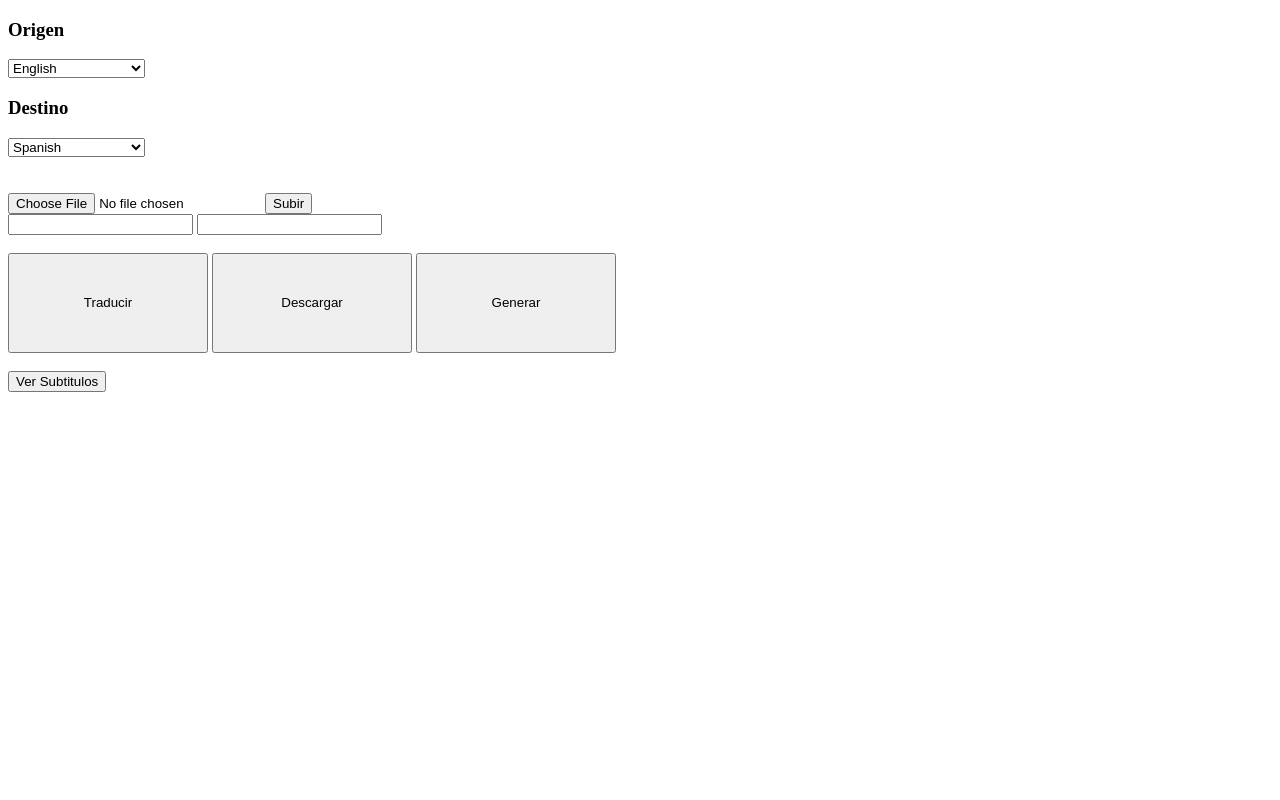
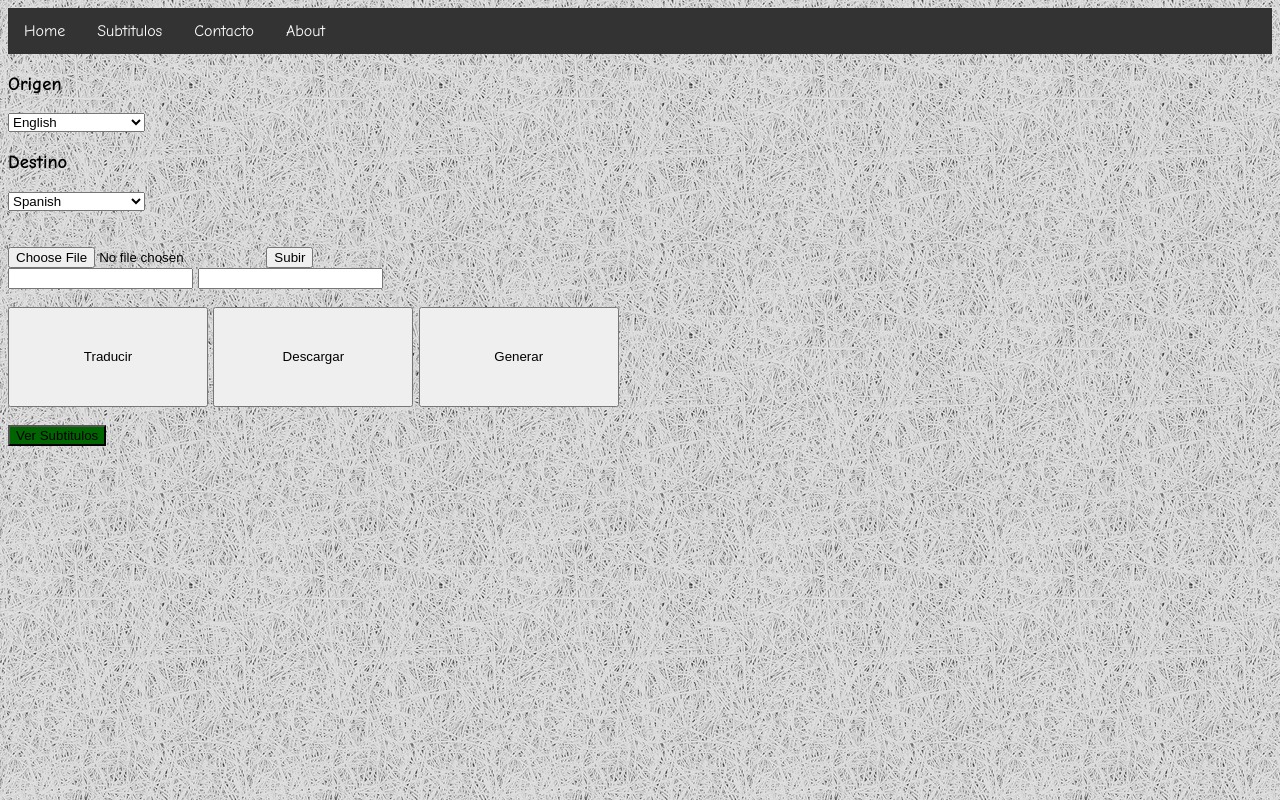
Before and after one commit to JavierT90/ProyectoSrt, a plain HTML site: page Proyecto_Subs/cliente.html in a window 1280 px wide. Drawn offline with nearby package versions, Linux system fonts and the light colour scheme; no server answers.

Commit message:
agregado css

```diff
--- a/Proyecto_Subs/cliente.html
+++ b/Proyecto_Subs/cliente.html
@@ -5,6 +5,9 @@
 <head>
 <!-- -->
 <title>Cliente Socketio</title>
+<link href="style.css" type="text/css" rel="stylesheet" />
+<link href="fondo.jpg" type="file"/>
+
 <script src="https://code.jquery.com/jquery-1.10.2.min.js"></script>
 <script type="text/javascript" src="socket.io-1.3.5.js"></script>
 <script type="text/javascript" src="scripts.js"></script>
@@ -12,6 +15,13 @@
 </script>
 </head>
 <body>
+
+<ul>
+  <li><a href="default.asp">Home</a></li>
+  <li><a href="news.asp">Subtitulos</a></li>
+  <li><a href="contact.asp">Contacto</a></li>
+  <li><a href="about.asp">About</a></li>
+</ul>
 
   <div>
     <h3>Origen</h3>
@@ -147,7 +157,7 @@
     <button id="btn_1"style='width:200px; height:100px' >Generar</button>
 
 <br><br>
-    <button id="btn_showSub" padding: '10px 20px 10px 20px';   background-color: #4CAF50;>Ver Subtitulos</button>
+    <button id="btn_showSub" padding: '10px 20px 10px 20px';   >Ver Subtitulos</button>
 
 <div id="div1"></div>
 
--- /dev/null
+++ b/Proyecto_Subs/style.css
@@ -0,0 +1,106 @@
+body {
+	/*background:#E6E6FA	;*/
+	background-image:url("fondo.jpg");
+
+	font-family:Comic Sans MS;
+}
+
+ul {
+    list-style-type: none;
+    margin: 0;
+    padding: 0;
+    overflow: hidden;
+    background-color: #333;
+}
+
+li {
+    float: left;
+}
+
+li a {
+    display: block;
+    color: white;
+    text-align: center;
+    padding: 14px 16px;
+    text-decoration: none;
+}
+
+/* Change the link color to #111 (black) on hover */
+li a:hover {
+    background-color: #111;
+}
+
+/*
+h2#titulo {
+
+	text-align: center;
+	font-size:45px;
+}
+ul#menu {
+   padding: 0;
+}
+
+ul#menu li {
+   display: inline;
+}
+
+ul#menu li a {
+   font-size:20px;
+   background-color: #20B2AA;
+   color: white;
+   padding: 5px 5px;
+   text-decoration: none;
+   border-radius: 4px 4px 0 0;
+}
+
+div#sobrepuesta{
+	float: right;
+	background: url("engrane.jpg") no-repeat;
+	width:480px;
+	height:375px
+}
+
+
+input {
+font-size: 120%;
+color: #5a5854;
+background-color: #f2f2f2;
+border: 1px solid #bdbdbd;
+border-radius: 5px;
+padding: 5px 5px 5px 30px;
+background-repeat: no-repeat;
+background-position: 8px 9px;
+display: block;
+margin-bottom: 10px;
+}
+
+input:focus {
+background-color: #ffffff;
+border: 1px solid #b1e1e4;
+}
+
+*/
+button#btn_showSub{
+background-color: #006400;
+}
+
+input#email {
+background-image: url("images/email.png");
+}
+
+input#descripcion {
+ 	width: 500px;
+	height: 300px;
+}
+
+label#descripcion {
+	    display: block;
+	    padding-top: 0;
+}
+table#tab1 {
+	margin-top: 200px;
+}
+
+th {
+	text-align: left;
+}
```
Also changed, not shown: Proyecto_Subs/Inicio.js (+14 -26 lines), Proyecto_Subs/fondo.jpg (added), 1 other file.
